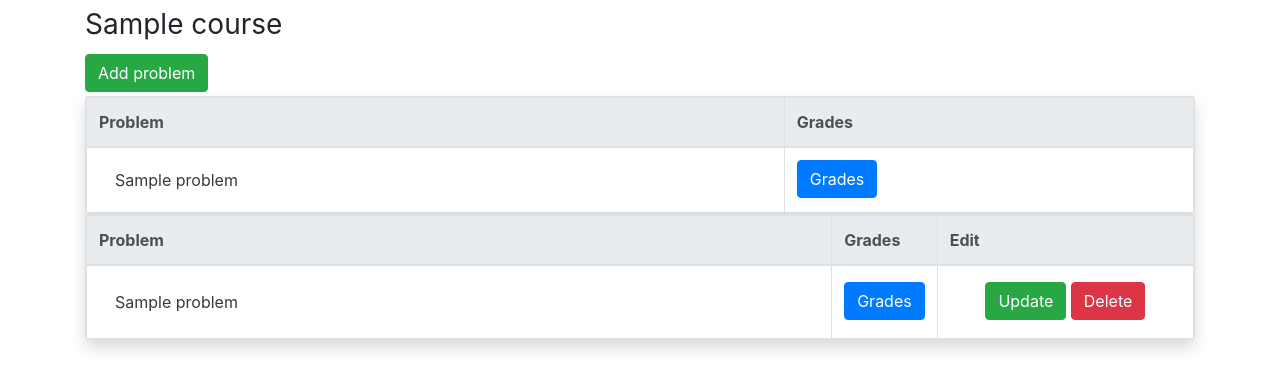
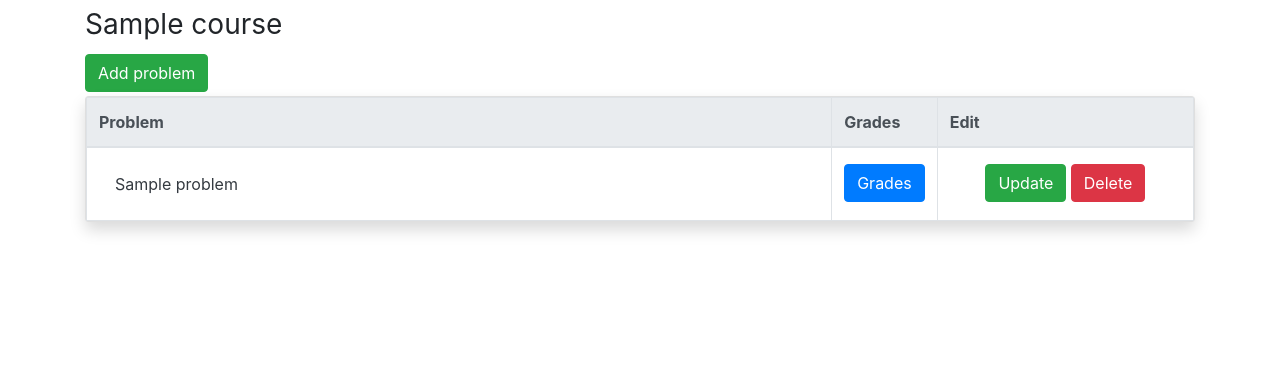
Before and after one commit to marcinjurczak/sztos_kwc, a Django app: page /course/1/problems/ in a window 1280 px wide. Shown: the part 64-454 px from the top of the page. Run offline with Django 3.2, Linux system fonts and the light colour scheme; tables that the repository leaves empty hold one stand-in row (values such as "Sample post"); parts of the project's set-up code (start-up, migrations or seed data) failed here and were passed over; some libraries are stand-ins or nearby versions.

Commit message:
Fix merge issues

```diff
--- a/judge/templates/judge/problems.html
+++ b/judge/templates/judge/problems.html
@@ -6,33 +6,6 @@
     <h1 class="h3 font-weight-normal">{{ course }}</h1>
     <a class="btn btn-success my-1" href="{% url 'judge:problem_create' pk %}" role="button">Add problem</a>
     {% if latest_problem_list %}
-        <div class="card shadow">
-            <div class="table-responsive">
-                <table class="table table-hover table-bordered m-0">
-                    <thead class="thead-light">
-                    <tr>
-                        <th>Problem</th>
-                        <th>Grades</th>
-                    </tr>
-                    </thead>
-                    <tbody>
-                    {% for problem in latest_problem_list %}
-                        <tr>
-                            <td>
-                                <a class="nav-link text-dark" href="{% url 'judge:detail' problem.course.id problem.id %}">
-                                    {{ problem.title }}
-                                </a>
-                            </td>
-                            <td>
-                                <a class="btn btn-primary"
-                                   href="{% url 'judge:problem_grades' problem.course.id problem.id %}">Grades</a>
-                            </td>
-                        </tr>
-                    {% endfor %}
-                    </tbody>
-                </table>
-            </div>
-        </div>
         <div class="card shadow">
             <div class="table-responsive">
                 <table class="table table-hover table-bordered m-0">
--- a/judge/views.py
+++ b/judge/views.py
@@ -186,7 +186,7 @@ class TestCaseCreate(generic.CreateView):
     def get_success_url(self):
         course = get_object_or_404(Course, id=self.kwargs.get('course_pk'))
         problem = get_object_or_404(Problem, id=self.kwargs.get('problem_pk'))
-        return reverse('judge:detail', args=[course.id, problem.id])
+        return reverse('judge:test_cases', args=[course.id, problem.id])
 
 
 class TestCaseUpdate(generic.UpdateView):
```
